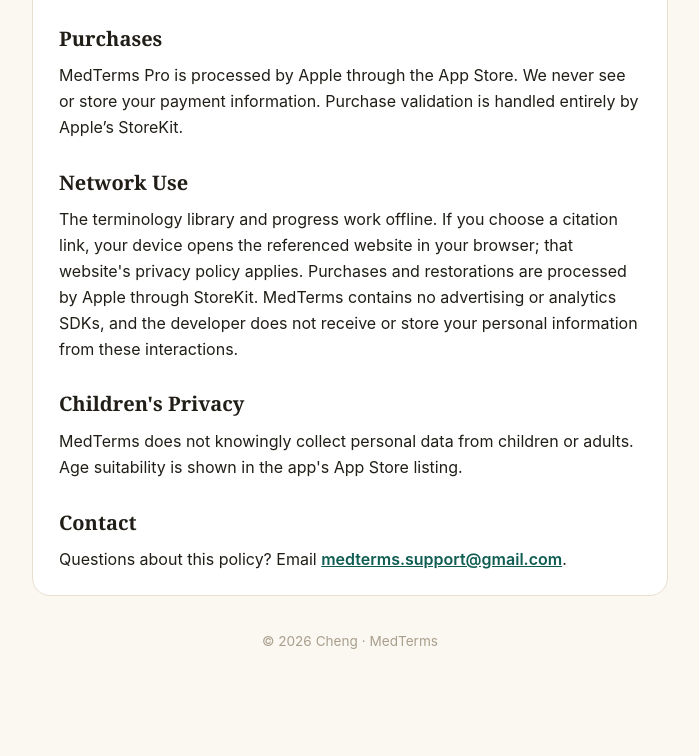
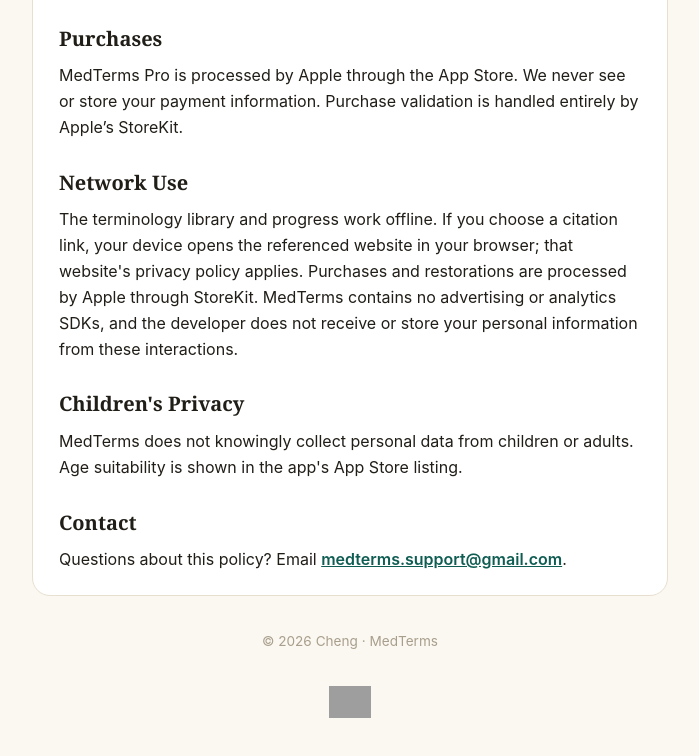
Before and after one commit to chengai1106/medterms-site, a plain HTML site: page index.html in a window 1280 px wide. Shown: the part 1947-2703 px from the top of the page, without its empty margins (290-989 px from the left). Drawn offline with Linux system fonts and the light colour scheme; grey boxes are pictures that could not be loaded.

Commit message:
Add AppTierList ownership badge to MedTerms support page

```diff
--- a/index.html
+++ b/index.html
@@ -79,6 +79,7 @@
   </div>
 
   <p class="muted">© 2026 Cheng · MedTerms</p>
+  <p class="muted"><a href="https://apptierlist.com/apps/medterms-medical-terminology-6790740392/?from=badge"><img src="https://apptierlist.com/badge/medterms-medical-terminology-6790740392.svg?style=general&k=atl-cbuigi" alt="MedTerms: Medical Terminology on AppTierList" height="32"></a></p>
 </div>
 </body>
 </html>
```
